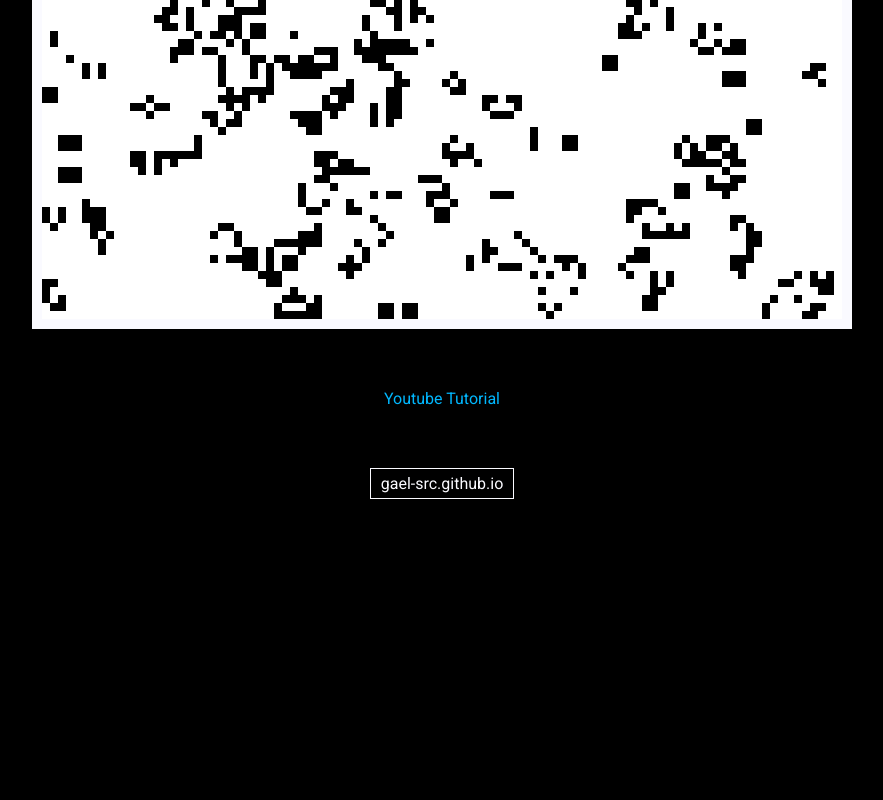
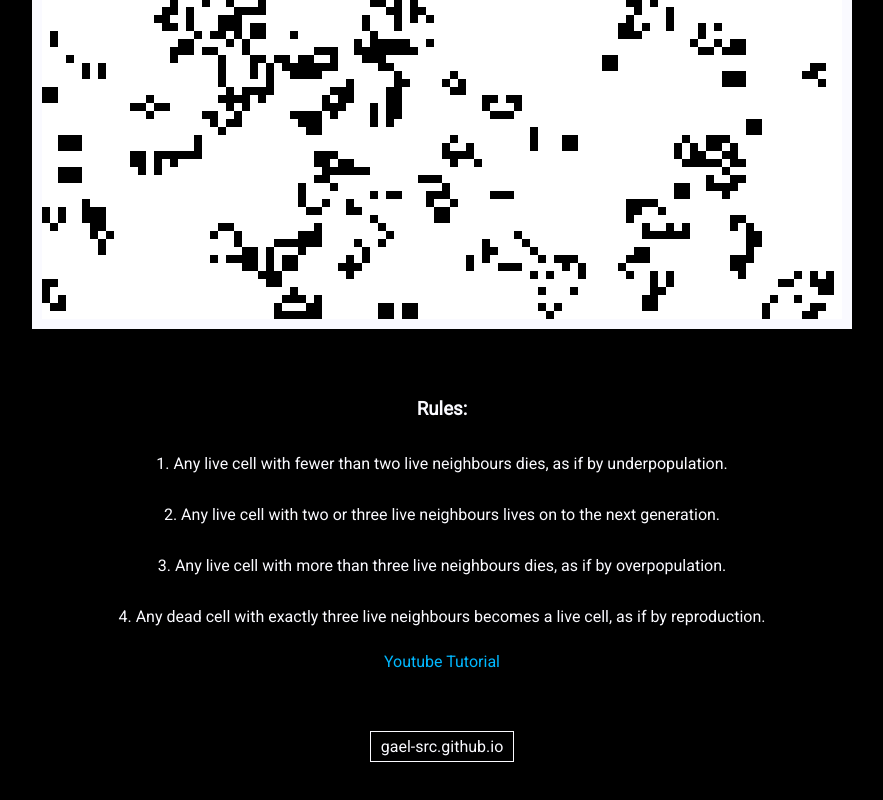
Before and after one commit to gael-src/conways-game-of-life, a plain HTML site: page index.html in a window 1280 px wide. Shown: the part 641-1441 px from the top of the page, without its empty margins (198-1081 px from the left). Before the commit the page ends 1190 px from the top, so only its background shows below. Drawn offline with Linux system fonts and the light colour scheme.

Commit message:
added game of life rules

```diff
--- a/index.html
+++ b/index.html
@@ -25,6 +25,26 @@
 		<!-- GAME CANVAS -->
 		<canvas id="canvas"></canvas>
 
+		<!-- LIFE RULES -->
+		<h3>Rules:</h3>
+		<p>
+			1. Any live cell with fewer than two live neighbours dies, as if by
+			underpopulation.
+		</p>
+		<p>
+			2. Any live cell with two or three live neighbours lives on to the next
+			generation.
+		</p>
+		<p>
+			3. Any live cell with more than three live neighbours dies, as if by
+			overpopulation.
+		</p>
+		<p>
+			4. Any dead cell with exactly three live neighbours becomes a live cell,
+			as if by reproduction.
+		</p>
+
+		<!-- YOUTUBE TUTORIAL LINK  -->
 		<a
 			href="https://www.youtube.com/watch?v=0uSbNMUU_94&ab_channel=Devistry"
 			target="_blank"
```
